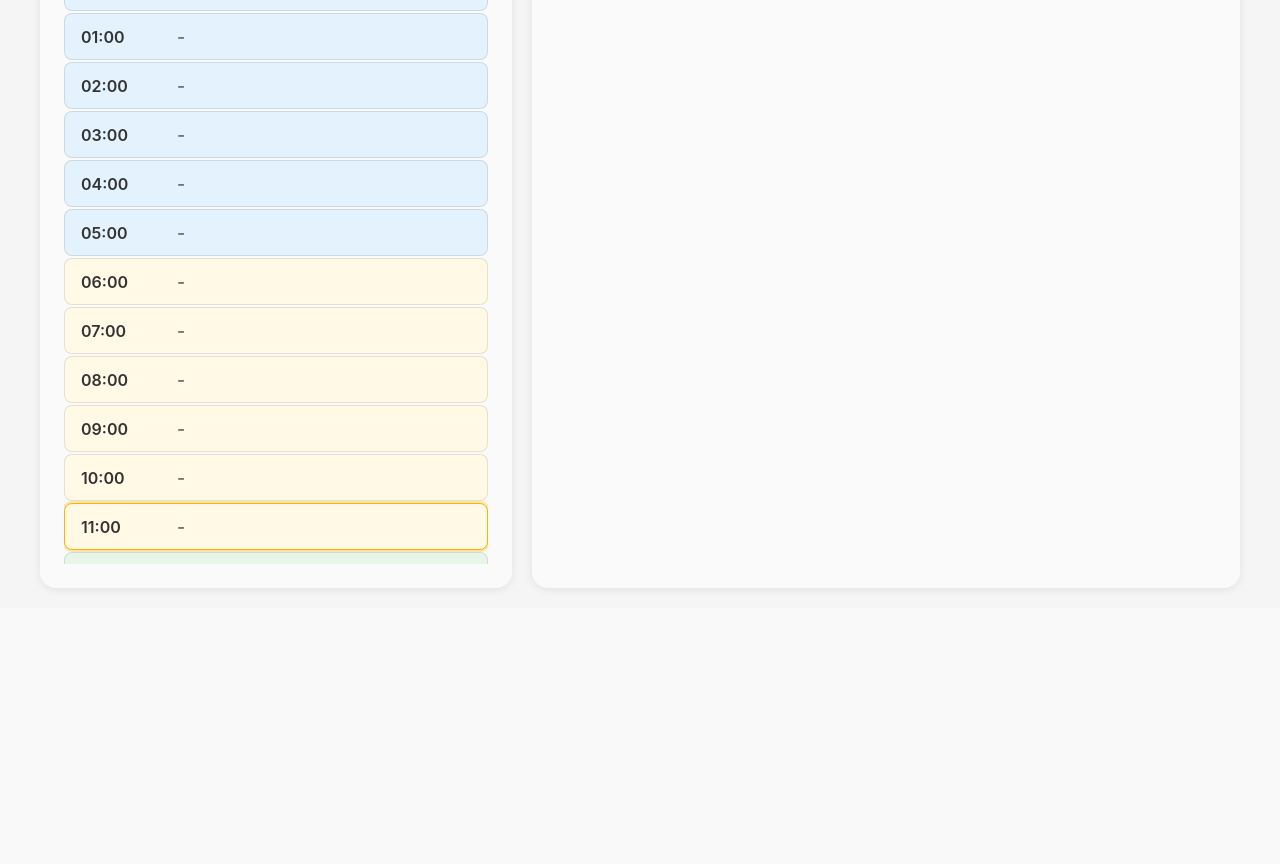
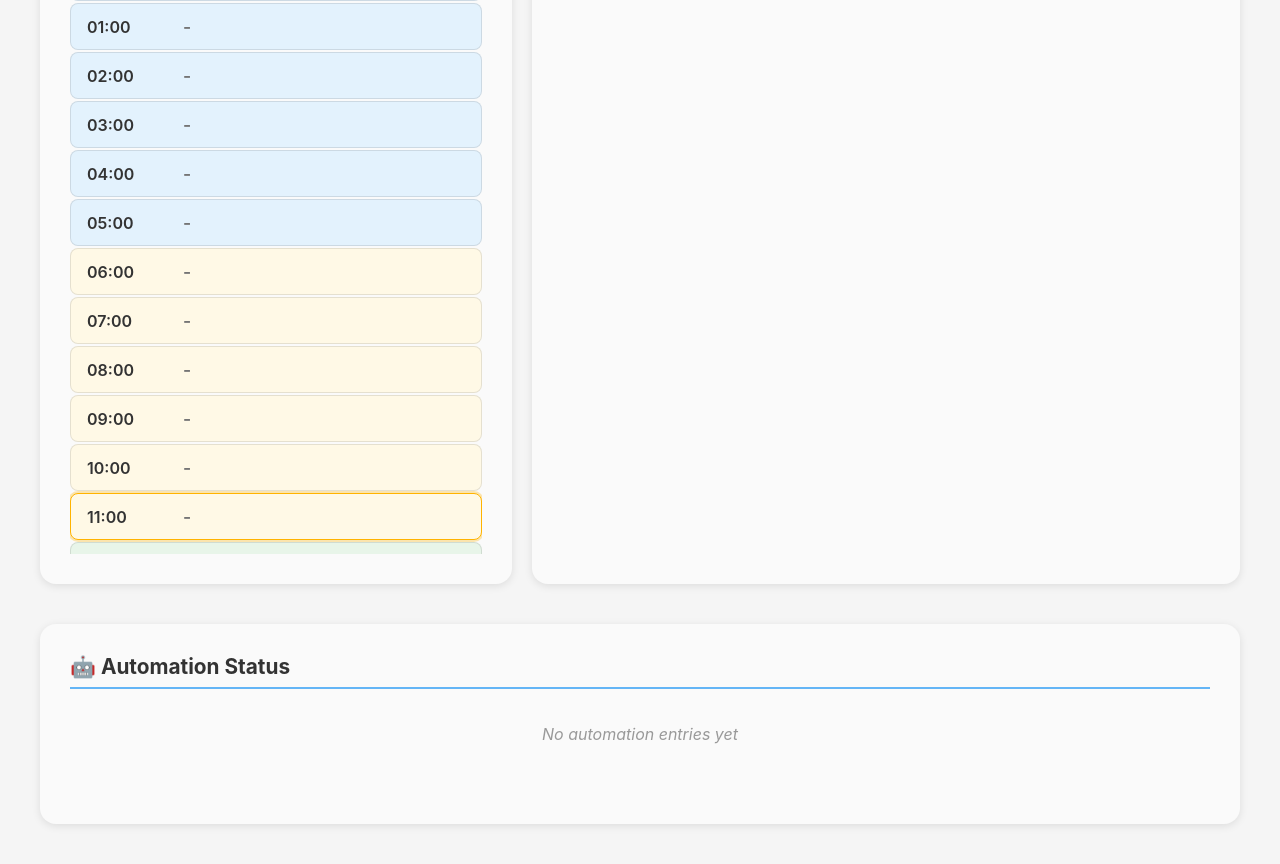
Before and after one commit to maxbis/zendure, a PHP site: page /charge_schedule.php in a window 1280 px wide. Shown: the part 255-1119 px from the top of the page. Before the commit the page ends 846 px from the top, so only its background shows below. Run offline with PHP 8.4, Linux system fonts and the light colour scheme; data that the repository does not hold is empty.

Commit message:
status in view

```diff
--- a/schedule/assets/css/charge_schedule.css
+++ b/schedule/assets/css/charge_schedule.css
@@ -325,3 +325,14 @@ th {
         opacity: 1;
     }
 }
+
+/* Automation Status - Full Width */
+.automation-status-wrapper {
+    width: 100%;
+    margin-top: 20px;
+}
+
+.automation-status-wrapper .card {
+    width: 100%;
+    max-width: 100%;
+}
--- a/schedule/charge_schedule.php
+++ b/schedule/charge_schedule.php
@@ -5,6 +5,8 @@
  */
 
 require_once __DIR__ . '/api/charge_schedule_functions.php';
+// Include zendure helpers for automation status functions
+require_once __DIR__ . '/../zendure/includes/helpers.php';
 
 $dataFile = __DIR__ . '/../data/charge_schedule.json';
 
@@ -23,6 +25,7 @@ $currentHour = date('H') . '00';
     <meta name="viewport" content="width=device-width, initial-scale=1.0">
     <title>Charge Schedule Manager</title>
     <link rel="stylesheet" href="assets/css/charge_schedule.css">
+    <link rel="stylesheet" href="../zendure/assets/css/zendure.css">
 </head>
 
 <body>
@@ -142,12 +145,19 @@ $currentHour = date('H') . '00';
                 </div>
             </div>
         </div>
+        <?php include __DIR__ . '/partials/edit_modal.php'; ?>
+
+        <!-- Automation Status Section - Full Width -->
+        <div class="automation-status-wrapper" style="margin-top: 20px;">
+            <?php include __DIR__ . '/partials/automation_status.php'; ?>
+        </div>
+
+        <script src="assets/js/edit_modal.js"></script>
+        <script src="assets/js/charge_schedule.js"></script>
+        <script src="../zendure/assets/js/zendure.js"></script>
+
     </div>
 
-    <?php include __DIR__ . '/partials/edit_modal.php'; ?>
-
-    <script src="assets/js/edit_modal.js"></script>
-    <script src="assets/js/charge_schedule.js"></script>
 </body>
 
 </html>
--- a/zendure/partials/automation_status.php
+++ b/schedule/partials/automation_status.php
@@ -21,9 +21,9 @@
         $scheme = (isset($_SERVER['HTTPS']) && $_SERVER['HTTPS'] === 'on') ? 'https' : 'http';
         $host = $_SERVER['HTTP_HOST'] ?? 'localhost';
         $scriptName = $_SERVER['SCRIPT_NAME'] ?? '';
-        // Get base path: remove /zendure/zendure.php to get /Energy or root
-        $basePath = dirname(dirname($scriptName));
-        $automationStatusUrl = $scheme . '://' . $host . $basePath . '/schedule/api/automation_status_api.php?type=all&limit=10';
+        // Get base path: remove /schedule/charge_schedule.php to get /Energy or root
+        $basePath = dirname($scriptName);
+        $automationStatusUrl = $scheme . '://' . $host . $basePath . '/api/automation_status_api.php?type=all&limit=10';
 
         try {
             $context = stream_context_create([
@@ -31,7 +31,7 @@
                     'timeout' => 5,
                     'ignore_errors' => true,
                     'method' => 'GET',
-                    'header' => 'User-Agent: Zendure-Status-Page'
+                    'header' => 'User-Agent: Charge-Schedule-Page'
                 ]
             ]);
 
@@ -39,7 +39,7 @@
 
             if ($jsonData === false || empty($jsonData)) {
                 // Try alternative: direct file path (for local file access)
-                $apiFilePath = __DIR__ . '/../../schedule/api/automation_status_api.php';
+                $apiFilePath = __DIR__ . '/../api/automation_status_api.php';
                 if (file_exists($apiFilePath)) {
                     // Temporarily set GET parameters and capture output
                     $originalGet = $_GET;
--- a/zendure/zendure.php
+++ b/zendure/zendure.php
@@ -482,9 +482,6 @@ $systemStatus = getSystemStatusInfo(
                     </div>
                 </div>
             </div>
-
-            <!-- Automation Status Section -->
-            <?php include __DIR__ . '/partials/automation_status.php'; ?>
         <?php endif; ?>
     </div>
 
```
